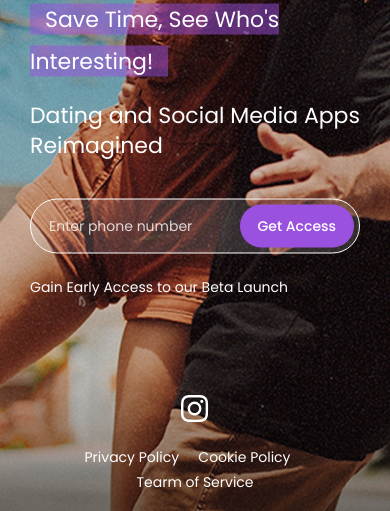
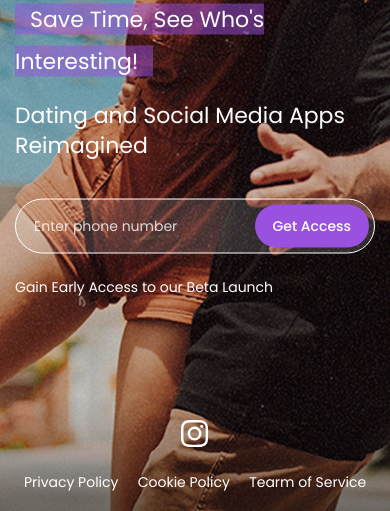
Before and after one commit to namahin/talktier, a plain HTML site: page index.html in a window 390 px wide. Shown: the part 333-844 px from the top of the page. Drawn offline with Linux system fonts and the light colour scheme.

Commit message:
add new media

```diff
--- a/css/responsive.css
+++ b/css/responsive.css
@@ -91,4 +91,9 @@
         text-align: center;
         margin-top: 22px;
     }
+    @media (max-width: 402px) {
+        .container{
+            padding: 0 15px;
+        }
+    }
 }
```
